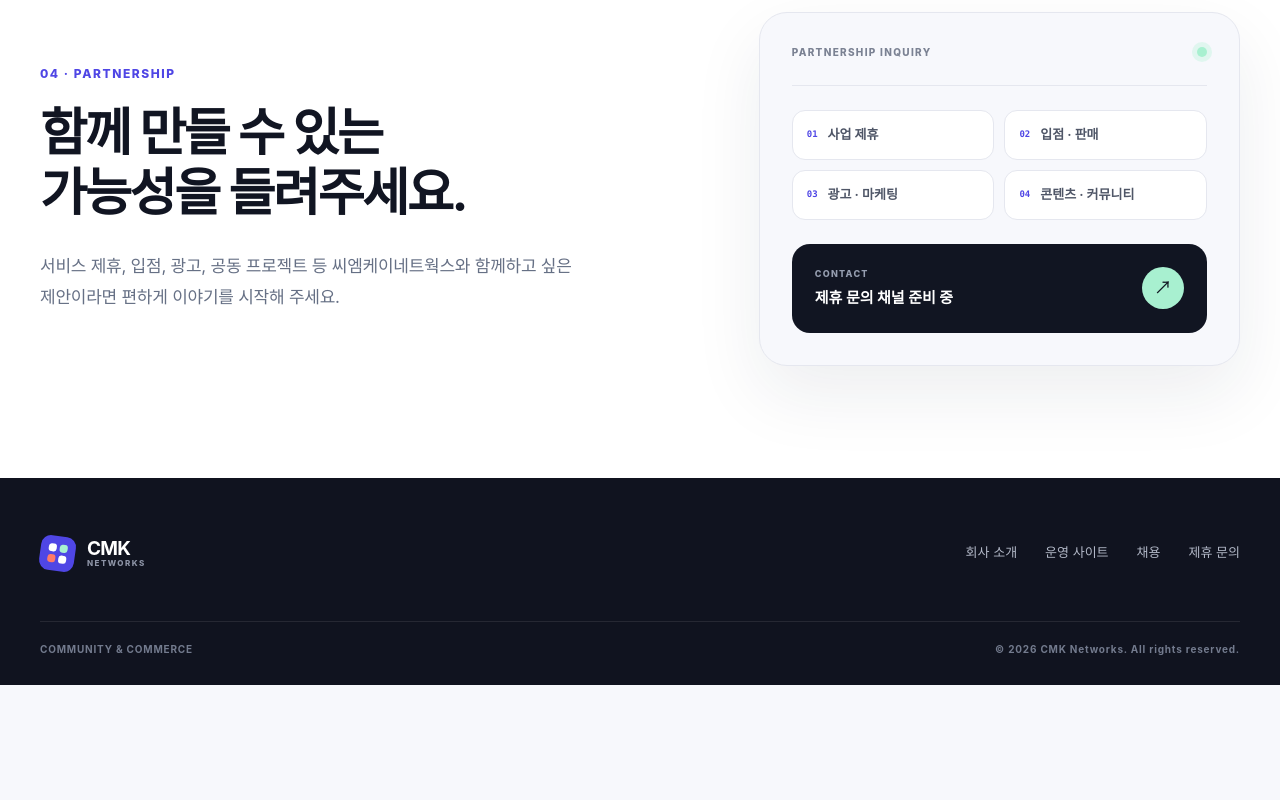
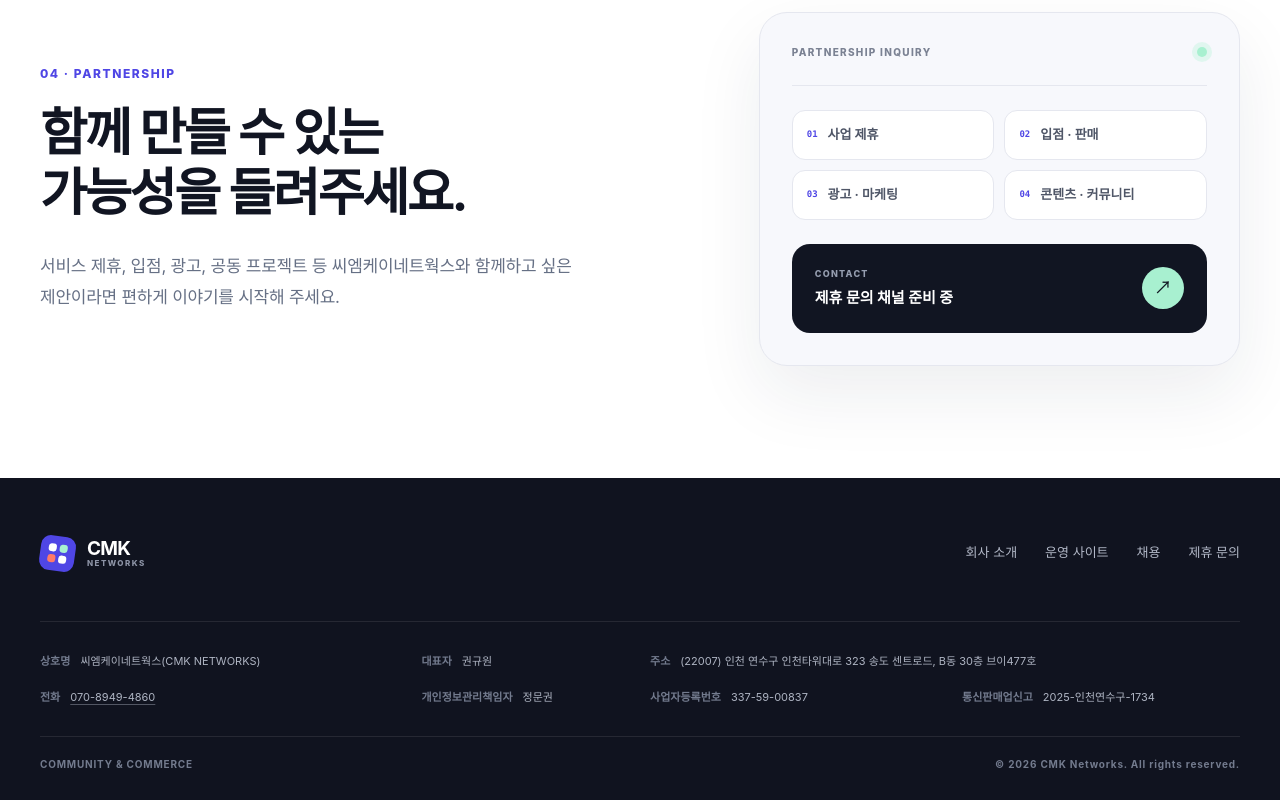
Before and after one commit to cmknetworkskr/cmknetworkskr, a Next.js app: page / in a window 1280 px wide. Shown: the part 3157-3957 px from the top of the page. Before the commit the page ends 3842 px from the top, so only its background shows below. Built offline with nearby package versions, Linux system fonts and the light colour scheme; no server answers.

Commit message:
Add company business information (#2)
Co-authored-by: User <owner@Userui-MacBook.local>

```diff
--- a/app/globals.css
+++ b/app/globals.css
@@ -1202,6 +1202,59 @@ a:hover .arrow {
   color: var(--white);
 }
 
+.footer-business {
+  padding: 30px 0;
+  border-top: 1px solid rgba(255, 255, 255, 0.09);
+}
+
+.footer-business dl {
+  display: grid;
+  grid-template-columns: 1.25fr 0.7fr 1fr 1fr;
+  gap: 18px 34px;
+  margin: 0;
+}
+
+.business-item {
+  display: flex;
+  min-width: 0;
+  gap: 10px;
+  align-items: baseline;
+}
+
+.business-address {
+  grid-column: span 2;
+}
+
+.business-item dt,
+.business-item dd {
+  margin: 0;
+  font-size: 11px;
+  line-height: 1.65;
+  word-break: keep-all;
+}
+
+.business-item dt {
+  flex: 0 0 auto;
+  color: #737b8e;
+  font-weight: 700;
+}
+
+.business-item dd {
+  color: #aeb4c2;
+}
+
+.business-item a {
+  text-decoration: underline;
+  text-decoration-color: rgba(174, 180, 194, 0.42);
+  text-underline-offset: 3px;
+  transition: color 180ms ease, text-decoration-color 180ms ease;
+}
+
+.business-item a:hover {
+  color: var(--white);
+  text-decoration-color: var(--mint);
+}
+
 .footer-bottom {
   padding-top: 20px;
   border-top: 1px solid rgba(255, 255, 255, 0.09);
@@ -1633,6 +1686,23 @@ a:hover .arrow {
     gap: 18px 30px;
   }
 
+  .footer-business dl {
+    grid-template-columns: 1fr;
+    gap: 10px;
+  }
+
+  .business-address {
+    grid-column: auto;
+  }
+
+  .business-item {
+    align-items: flex-start;
+  }
+
+  .business-item dt {
+    width: 108px;
+  }
+
   .footer-bottom {
     gap: 12px;
     line-height: 1.6;
--- a/app/page.tsx
+++ b/app/page.tsx
@@ -352,6 +352,40 @@ export default function Home() {
             ))}
           </nav>
         </div>
+        <div className="shell footer-business" aria-label="사업자 정보">
+          <dl>
+            <div className="business-item business-name">
+              <dt>상호명</dt>
+              <dd>씨엠케이네트웍스(CMK NETWORKS)</dd>
+            </div>
+            <div className="business-item">
+              <dt>대표자</dt>
+              <dd>권규원</dd>
+            </div>
+            <div className="business-item business-address">
+              <dt>주소</dt>
+              <dd>(22007) 인천 연수구 인천타워대로 323 송도 센트로드, B동 30층 브이477호</dd>
+            </div>
+            <div className="business-item">
+              <dt>전화</dt>
+              <dd>
+                <a href="tel:070-8949-4860">070-8949-4860</a>
+              </dd>
+            </div>
+            <div className="business-item">
+              <dt>개인정보관리책임자</dt>
+              <dd>정문권</dd>
+            </div>
+            <div className="business-item">
+              <dt>사업자등록번호</dt>
+              <dd>337-59-00837</dd>
+            </div>
+            <div className="business-item">
+              <dt>통신판매업신고</dt>
+              <dd>2025-인천연수구-1734</dd>
+            </div>
+          </dl>
+        </div>
         <div className="shell footer-bottom">
           <span>COMMUNITY &amp; COMMERCE</span>
           <span>© {new Date().getFullYear()} CMK Networks. All rights reserved.</span>
```
Also changed, not shown: 1 other file (tests, documents, lock files or other folders).
